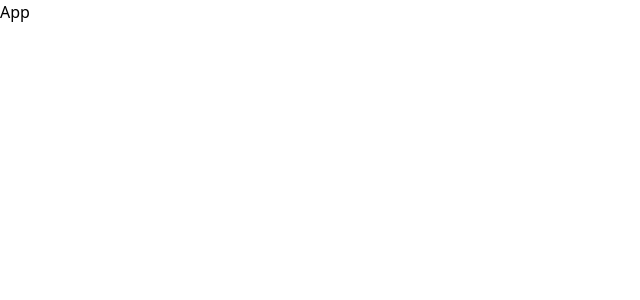
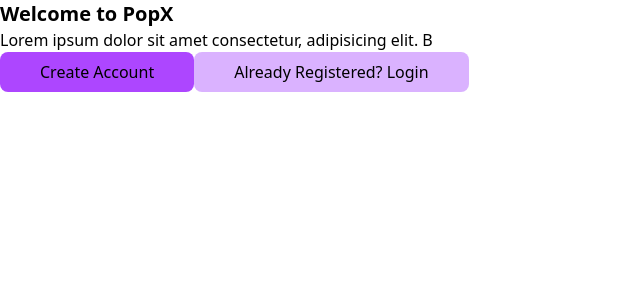
Before and after one commit to techieshruti/popx_dashboard, a React (Vite) app: page / in a window 1280 px wide. Shown: the top 300 px of the page, without its empty margins (0-640 px from the left). Built offline with nearby package versions, Linux system fonts and the light colour scheme.

Commit message:
styling home componentr

```diff
--- a/src/App.jsx
+++ b/src/App.jsx
@@ -1,8 +1,11 @@
 import React from 'react'
+import Home from './components/Home'
 
 const App = () => {
   return (
-    <div>App</div>
+    <div>
+      <Home/>
+    </div>
   )
 }
 
--- a/src/components/Home.jsx
+++ b/src/components/Home.jsx
@@ -0,0 +1,18 @@
+import React from 'react'
+
+const Home = () => {
+  return (
+    <div className=''>
+        <h1 className='font-bold text-xl'>Welcome to PopX</h1>
+        <p>Lorem ipsum dolor sit amet consectetur, adipisicing elit. B</p>
+        <button
+        className='bg-purple-500 rounded-lg px-10 py-2'
+        >Create Account</button>
+        <button
+        className='bg-purple-300 rounded-lg px-10 py-2'
+        >Already Registered? Login</button>
+    </div>
+  )
+}
+
+export default Home
```
